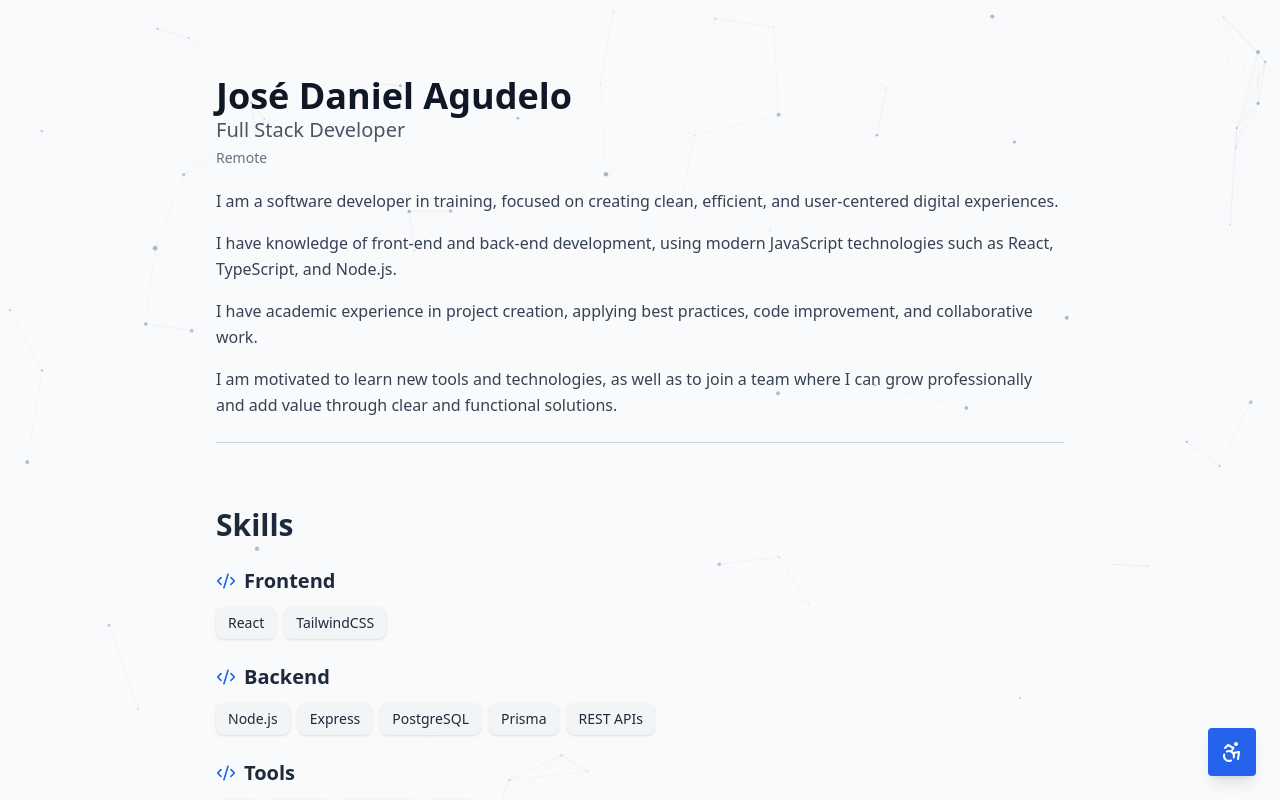
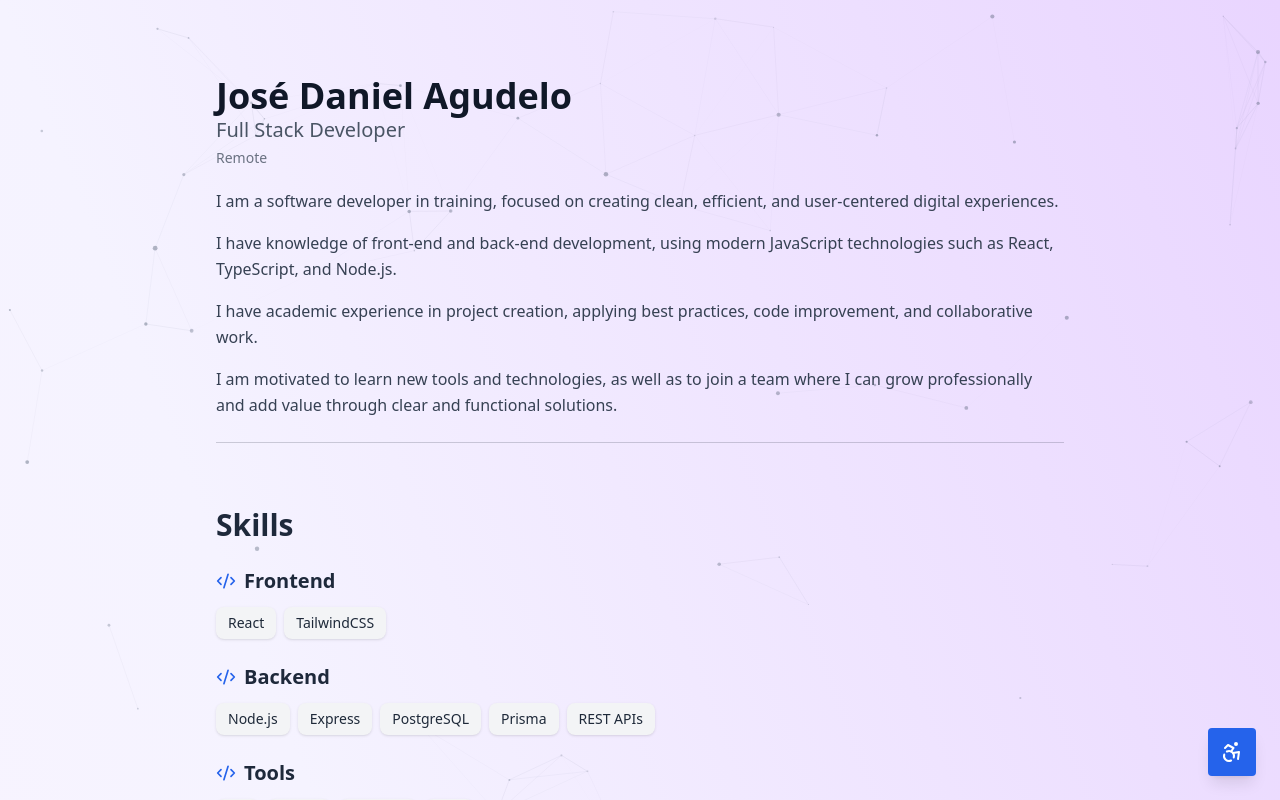
Before and after one commit to josednl/personal-portfolio, a React (Vite) app: page / in a window 1280 px wide. Shown: the top 800 px of the page. Built offline with nearby package versions, Linux system fonts and the light colour scheme.

Commit message:
style: add background gradient

```diff
--- a/src/components/NeuralBackground.tsx
+++ b/src/components/NeuralBackground.tsx
@@ -29,8 +29,8 @@ const NeuralBackground: React.FC = () => {
     const config = {
       particleCount: Math.min(140, Math.floor((window.innerWidth * window.innerHeight) / 15000)),
       connectionDist: 150,
-      getColor: () => isDarkMode() ? '100, 180, 255' : '71, 85, 105',
-      getLineOpacity: () => isDarkMode() ? 0.35 : 0.15,
+      getColor: () => (isDarkMode() ? '100, 180, 255' : '71, 85, 105'),
+      getLineOpacity: () => (isDarkMode() ? 0.35 : 0.15),
     };
 
     const handleScroll = () => {
@@ -121,7 +121,7 @@ const NeuralBackground: React.FC = () => {
   return (
     <canvas
       ref={canvasRef}
-      className="fixed top-0 left-0 w-full h-full -z-10 pointer-events-none bg-gray-50 dark:bg-gray-900 transition-colors duration-500"
+      className="fixed top-0 left-0 w-full h-full -z-10 pointer-events-none bg-transparent"
     />
   );
 };
--- a/src/components/layout/PageContainer.tsx
+++ b/src/components/layout/PageContainer.tsx
@@ -3,9 +3,24 @@ import NeuralBackground from '@/components/NeuralBackground';
 export const PageContainer = ({ children }: { children: React.ReactNode }) => {
   return (
     <main className="w-full min-h-screen relative">
-      <div className="bg-gray-50 text-gray-900 dark:bg-gray-900 dark:text-gray-100 max-w-4xl mx-auto px-6 py-3 relative z-10">
-        <NeuralBackground />
-        {children}
+      <div
+        className="absolute inset-0 -z-10
+        bg-linear-to-tr
+        from-[#fdf6ff] via-[#f5f3ff] to-[#e9d5ff]
+        dark:from-[#020617]
+        dark:via-[#050816]
+        dark:to-[#1e1b4b]
+        pointer-events-none"
+      ></div>
+
+      <div className="relative z-0">
+        <div className="z-0">
+          <NeuralBackground />
+        </div>
+
+        <div className="text-gray-900 dark:text-gray-100 max-w-4xl mx-auto px-6 py-3 relative z-10">
+          {children}
+        </div>
       </div>
     </main>
   );
```
